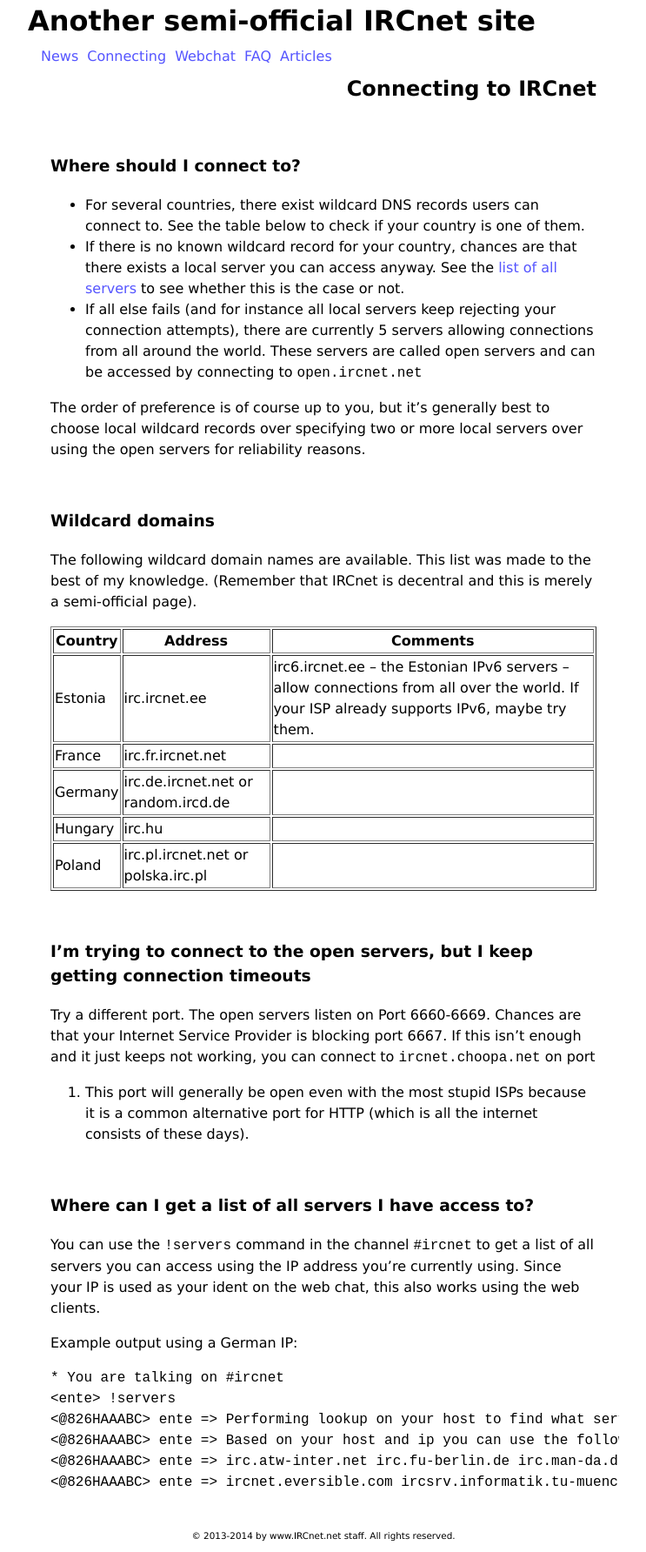
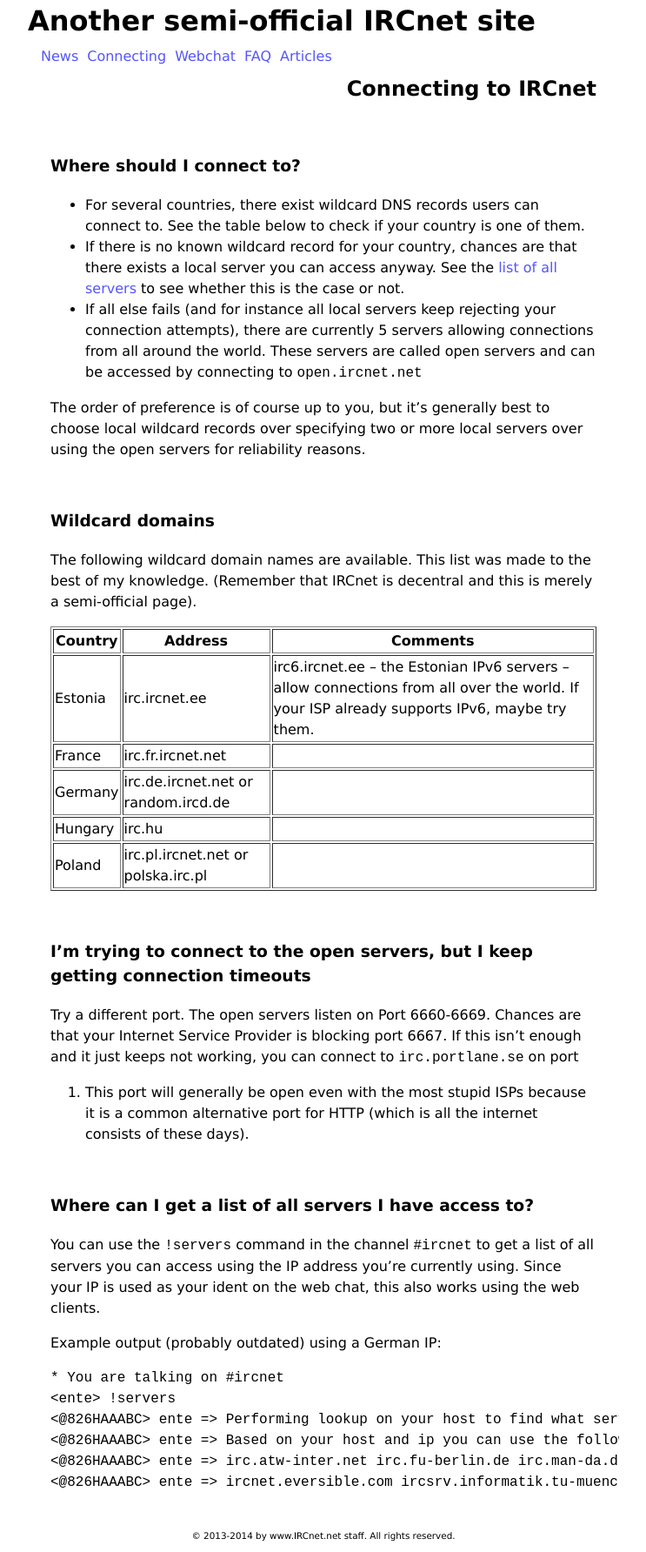
Before and after one commit to ircnet-website/www.IRCnet.net, a Jekyll site: the page built from connecting.md, in a window 1280 px wide. Shown: the whole page at 87% size, without its empty margins (268-1011 px from the left). Built offline with Jekyll 4.4.1, drawn with Linux system fonts in a browser that asks for light colours.

Commit message:
portlane has replaced choopa as 0PN with 8080 open

```diff
--- a/connecting.md
+++ b/connecting.md
@@ -30,7 +30,7 @@
 
 Try a different port. The open servers listen on Port 6660-6669. Chances are
 that your Internet Service Provider is blocking port 6667. If this isn't enough
-and it just keeps not working, you can connect to `ircnet.choopa.net` on port
+and it just keeps not working, you can connect to `irc.portlane.se` on port
 8080. This port will generally be open even with the most stupid ISPs because
 it is a common alternative port for HTTP (which is all the internet consists of
 these days).
@@ -41,7 +41,7 @@
 servers you can access using the IP address you're currently using. Since your
 IP is used as your ident on the web chat, this also works using the web clients.
 
-Example output using a German IP:
+Example output (probably outdated) using a German IP:
 
     * You are talking on #ircnet
     <ente> !servers
```
